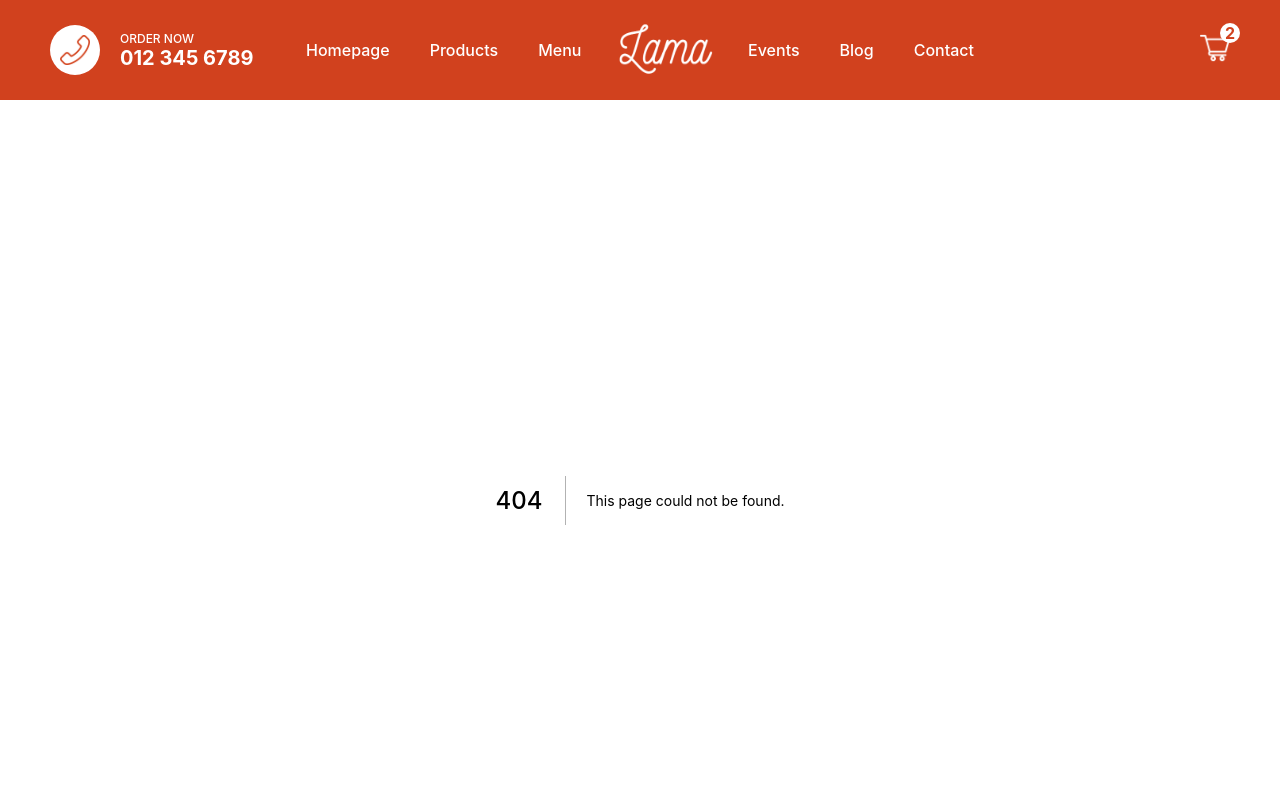
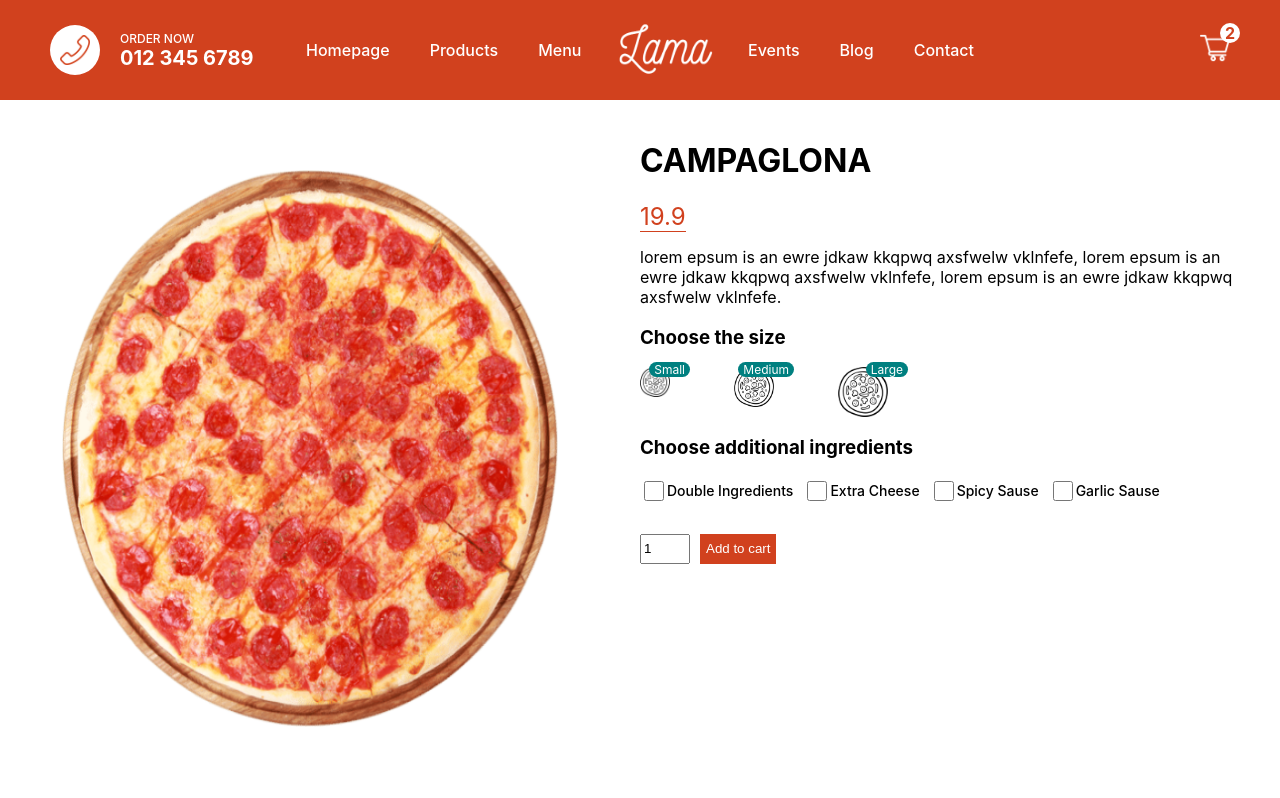
Before and after one commit to Prathamesh9997/next-food-ordering, a Next.js app: page /product/1 in a window 1280 px wide. Before the commit this address had no page. Shown: the top 798 px of the page. Built offline with nearby package versions, Linux system fonts and the light colour scheme.

Commit message:
PSG | product page UI part done

```diff
--- /dev/null
+++ b/pages/product/[id].jsx
@@ -0,0 +1,104 @@
+import React, { useState } from "react";
+import styles from "../../styles/Product.module.css";
+import Image from "next/image";
+
+const Product = () => {
+  const [size, setSize] = useState(0);
+  const pizza = {
+    id: 1,
+    img: "/img/pizza.png",
+    name: "CAMPAGLONA",
+    price: [19.9, 23.9, 27.9],
+    description:
+      "lorem epsum is an ewre jdkaw kkqpwq axsfwelw vklnfefe, lorem epsum is an ewre jdkaw kkqpwq axsfwelw vklnfefe, lorem epsum is an ewre jdkaw kkqpwq axsfwelw vklnfefe.",
+  };
+  return (
+    <div className={styles.container}>
+      <div className={styles.left}>
+        <div className={styles.imgContainer}>
+          <Image src={pizza.img} alt="pizza" layout="fill" />
+        </div>
+      </div>
+      <div className={styles.right}>
+        <h1 className={styles.name}>{pizza.name}</h1>
+        <span className={styles.price}>{pizza.price[size]}</span>
+        <p className={styles.desc}>{pizza.description}</p>
+        <h3 className={styles.choose}>Choose the size</h3>
+        <div className={styles.sizes}>
+          <div
+            className={styles.size}
+            onClick={() => {
+              setSize(0);
+            }}
+          >
+            <Image src={"/img/size.png"} alt="size" layout="fill" />
+            <span className={styles.number}>Small</span>
+          </div>
+          <div
+            className={styles.size}
+            onClick={() => {
+              setSize(1);
+            }}
+          >
+            <Image src={"/img/size.png"} alt="size" layout="fill" />
+            <span className={styles.number}>Medium</span>
+          </div>
+          <div
+            className={styles.size}
+            onClick={() => {
+              setSize(2);
+            }}
+          >
+            <Image src={"/img/size.png"} alt="size" layout="fill" />
+            <span className={styles.number}>Large</span>
+          </div>
+        </div>
+        <h3 className={styles.choose}>Choose additional ingredients</h3>
+        <div className={styles.ingredients}>
+          <div className={styles.option}>
+            <input
+              type="checkbox"
+              id="double"
+              name="double"
+              className={styles.checkbox}
+            />
+            <label htmlFor="double">Double Ingredients</label>
+          </div>
+          <div className={styles.option}>
+            <input
+              type="checkbox"
+              id="cheese"
+              name="cheese"
+              className={styles.checkbox}
+            />
+            <label htmlFor="cheese">Extra Cheese</label>
+          </div>
+          <div className={styles.option}>
+            <input
+              type="checkbox"
+              id="spicy"
+              name="spicy"
+              className={styles.checkbox}
+            />
+            <label htmlFor="spicy">Spicy Sause</label>
+          </div>
+          <div className={styles.option}>
+            <input
+              type="checkbox"
+              id="garlic"
+              name="garlic"
+              className={styles.checkbox}
+            />
+            <label htmlFor="garlic">Garlic Sause</label>
+          </div>
+        </div>
+        <div className={styles.add}>
+          <input type="number" defaultValue={1} className={styles.quantity} />
+          <button className={styles.button}>Add to cart</button>
+        </div>
+      </div>
+    </div>
+  );
+};
+
+export default Product;
--- /dev/null
+++ b/styles/Product.module.css
@@ -0,0 +1,97 @@
+.container {
+  height: calc(100vh - 100px);
+  display: flex;
+}
+
+.left {
+  flex: 1;
+  height: 100%;
+  display: flex;
+  justify-content: center;
+  align-items: center;
+}
+
+.right {
+  flex: 1;
+  padding: 20px;
+}
+
+.imgContainer {
+  width: 80%;
+  height: 80%;
+  position: relative;
+}
+
+.price {
+  color: #d1411e;
+  font-size: 24px;
+  font-weight: 400;
+  border-bottom: 1px solid #d1411e;
+}
+
+.sizes {
+  width: 40%;
+  display: flex;
+  justify-content: space-between;
+}
+
+.size {
+  width: 30px;
+  height: 30px;
+  position: relative;
+  cursor: pointer;
+}
+
+.size:nth-child(2) {
+  width: 40px;
+  height: 40px;
+}
+
+.size:last-child {
+  width: 50px;
+  height: 50px;
+}
+
+.number {
+  position: absolute;
+  top: -5px;
+  right: -20px;
+  background-color: teal;
+  color: white;
+  font-size: 12px;
+  padding: 0 5px;
+  border-radius: 10px;
+}
+
+.ingredients {
+  display: flex;
+  margin-bottom: 30px;
+}
+
+.option {
+  display: flex;
+  align-items: center;
+  margin-right: 10px;
+  font-size: 14px;
+  font-weight: 500;
+}
+
+.checkbox {
+  width: 20px;
+  height: 20px;
+}
+
+.quantity {
+  height: 30px;
+  width: 50px;
+}
+
+.button {
+  height: 30px;
+  margin-left: 10px;
+  background-color: #d1411e;
+  color: white;
+  border: none;
+  font-weight: 500;
+  cursor: pointer;
+}
```
